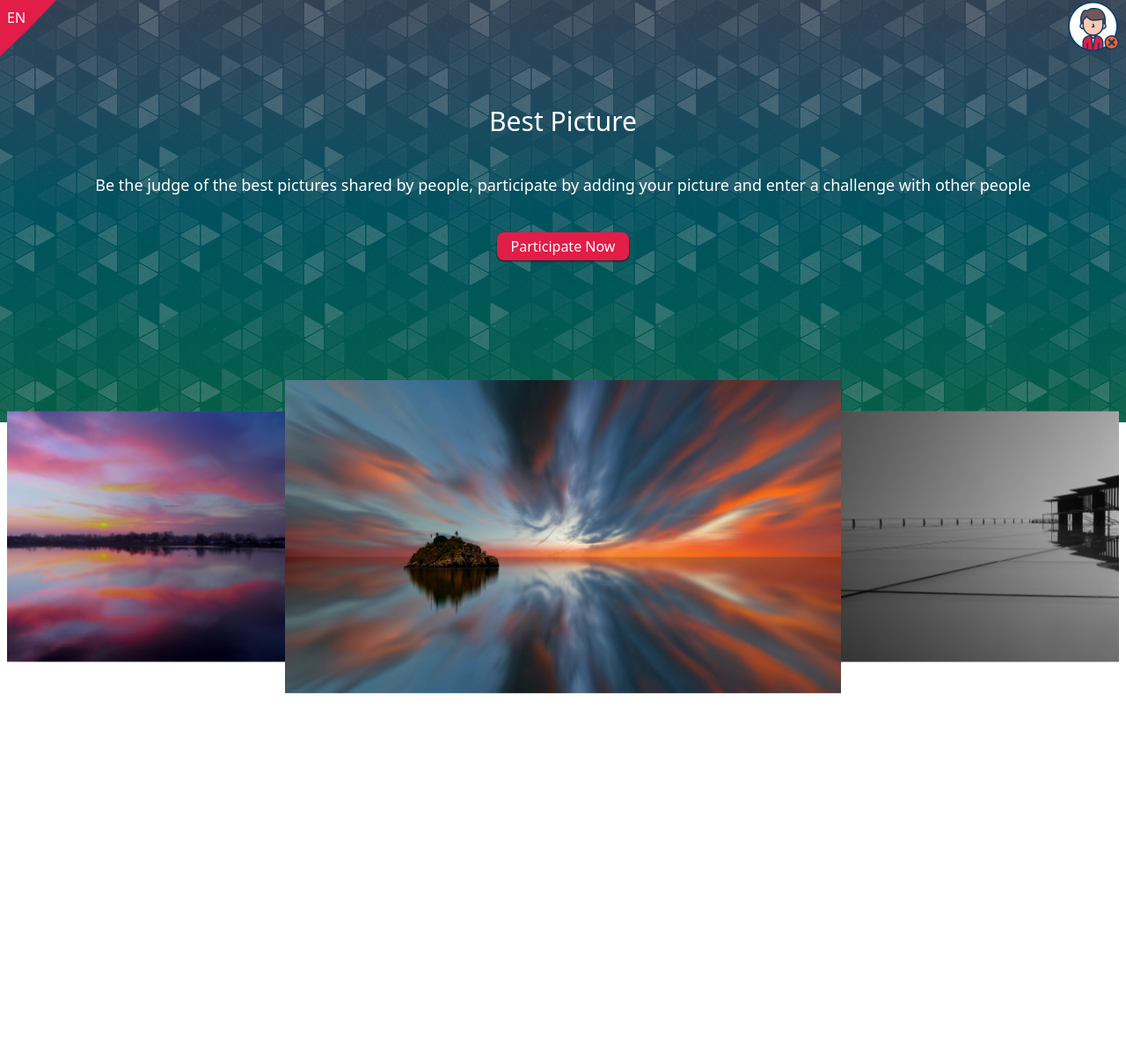
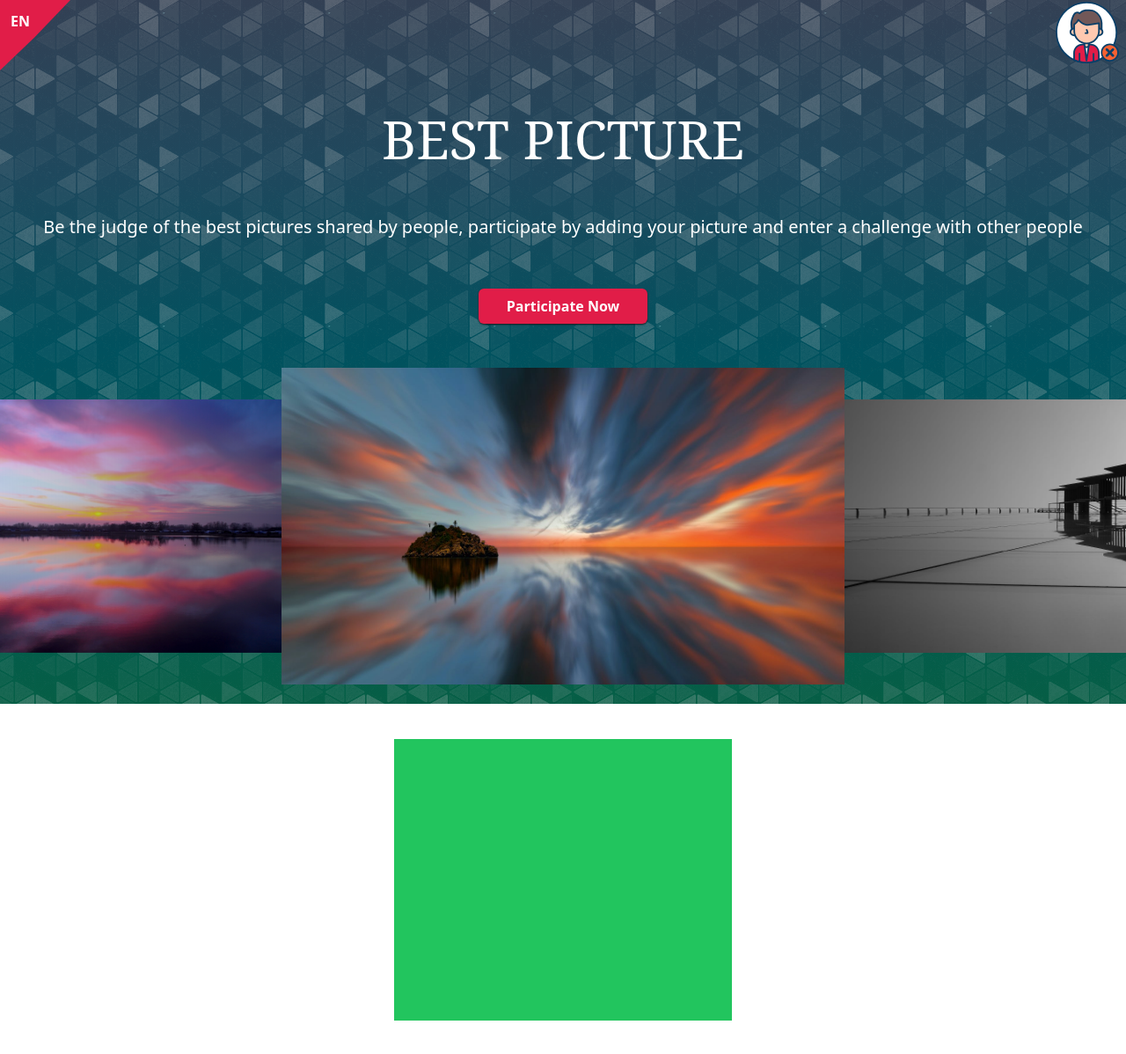
Before and after one commit to Murtaza01/bestpic, a React (Vite) app: page / in a window 1280 px wide. Shown: the whole page at 88% size. Before the commit the page ends 868 px from the top, so only its background shows below. Built offline with nearby package versions, Linux system fonts and the light colour scheme.

Commit message:
finished with the hero section, added mohamed vs fatima page with basic logic and style

```diff
--- a/index.html
+++ b/index.html
@@ -4,7 +4,7 @@
     <meta charset="UTF-8" />
     <link rel="icon" type="image/svg+xml" href="/vite.svg" />
     <meta name="viewport" content="width=device-width, initial-scale=1.0" />
-    <title>Shop</title>
+    <title>bestpic</title>
   </head>
   <body>
     <div id="root"></div>
--- a/src/App.tsx
+++ b/src/App.tsx
@@ -1,6 +1,7 @@
 import { createBrowserRouter, RouterProvider } from "react-router-dom";
 import LoginPage from "./pages/Login";
 import RootPage from "./pages/Root";
+import MvsFPage from "./pages/MvsF";
 const router = createBrowserRouter([
   {
     path: "/",
@@ -10,6 +11,10 @@ const router = createBrowserRouter([
     path: "/login",
     element: <LoginPage />,
   },
+  {
+    path: "/mohamed-vs-fatima",
+    element: <MvsFPage />,
+  },
 ]);
 
 const App = () => {
--- /dev/null
+++ b/src/assets/data/mf.tsx
@@ -0,0 +1,10 @@
+import img1 from "../images/1.jpg";
+import img2 from "../images/2.jpg";
+import img3 from "../images/3.jpg";
+import img4 from "../images/4.jpg";
+const mfData = {
+  mohamed: [img1, img2, img3, img4],
+  fatima: [img2, img1, img4, img3],
+};
+
+export default mfData;
--- a/src/components/Slider.tsx
+++ b/src/components/Slider.tsx
@@ -7,7 +7,7 @@ import sliderData from "../assets/data/slider";
 
 const Slider = () => {
   return (
-    <div className="px-2 md:py-20">
+    <div className="flex flex-1 items-center">
       <Swiper
         effect={"coverflow"}
         grabCursor={true}
@@ -22,7 +22,7 @@ const Slider = () => {
           modifier: 2,
         }}
         modules={[EffectCoverflow]}
-        className=""
+        className="flex-1"
       >
         {sliderData.map(({ img }, index) => {
           return (
--- a/src/layout/Hero.tsx
+++ b/src/layout/Hero.tsx
@@ -3,15 +3,15 @@ import { Link } from "react-router-dom";
 const Hero = () => {
   return (
     <>
-      <div className="relative space-y-10 px-4 py-14 text-center">
-        <h1 className="text-3xl">Best Picture</h1>
-        <p className="text-lg">
+      <div className="space-y-14 px-4 text-center">
+        <h1 className="font-serif text-6xl uppercase">Best Picture</h1>
+        <p className="text-xl">
           Be the judge of the best pictures shared by people, participate by
           adding your picture and enter a challenge with other people
         </p>
         <Link to={"login"} className="inline-block">
           {" "}
-          <button className="rounded-lg bg-rose-600 px-4 py-1 text-white shadow-sm shadow-black/70">
+          <button className="rounded-md bg-rose-600 px-8 py-2 font-semibold text-white shadow-sm shadow-black/70">
             Participate Now
           </button>
         </Link>
--- a/src/layout/Nav.tsx
+++ b/src/layout/Nav.tsx
@@ -1,13 +1,15 @@
 import { Link } from "react-router-dom";
-import user from "../assets/images/user-unauth.svg";
+import unauthUser from "../assets/images/user-unauth.svg";
+import authUser from "../assets/images/user-auth.svg";
 const Nav = () => {
+  const condition = false;
   return (
     <nav className="flex justify-between pe-2">
-      <button className="clip flex size-16 bg-rose-600 p-2 text-white">
+      <button className="clip flex size-20 bg-rose-600 p-3 font-semibold text-white">
         EN
       </button>
-      <Link to={"login"} className="w-16 pt-0.5">
-        <img src={user} className="" alt="" />
+      <Link to={"login"} className="w-20 pt-0.5">
+        <img src={condition ? authUser : unauthUser} className="" alt="" />
       </Link>
     </nav>
   );
--- /dev/null
+++ b/src/pages/MvsF.tsx
@@ -0,0 +1,31 @@
+import { useState } from "react";
+import mfData from "../assets/data/mf";
+import { shuffle } from "../util/helpers";
+
+const MvsFPage = () => {
+  const [index, setIndex] = useState<number>(0);
+
+  const { mohamed, fatima } = mfData;
+
+  // shows random order of images
+  const isEven = Math.floor(Math.random() * index) % 2 === 0;
+
+  shuffle(mohamed);
+  shuffle(fatima);
+
+  function handleClick(name: any) {
+    console.log(name);
+    setIndex((prev) => prev + 1);
+  }
+
+  return (
+    <div
+      className={`flex h-dvh ${isEven ? "flex-col" : "flex-col-reverse"} justify-center *:cursor-pointer`}
+    >
+      <img src={mohamed[index]} alt="" onClick={() => handleClick("mohamed")} />
+      <img src={fatima[index]} alt="" onClick={() => handleClick("fatima")} />
+    </div>
+  );
+};
+
+export default MvsFPage;
--- a/src/pages/Root.tsx
+++ b/src/pages/Root.tsx
@@ -4,6 +4,7 @@ import Aos from "aos";
 import "aos/dist/aos.css";
 import Nav from "../layout/Nav";
 import Slider from "../components/Slider";
+import { Link } from "react-router-dom";
 
 const RootPage = () => {
   useEffect(() => {
@@ -12,11 +13,16 @@ const RootPage = () => {
     });
   }, []);
   return (
-    <main className="rootBg h-[60dvh] text-white">
-      <Nav />
-      <Hero />
-      <Slider />
-    </main>
+    <>
+      <main className="rootBg flex h-dvh flex-col gap-12 pb-5 text-white">
+        <Nav />
+        <Hero />
+        <Slider />
+      </main>
+      <Link to={"mohamed-vs-fatima"}>
+        <div className="mx-auto my-10 h-80 w-96 bg-green-500"></div>
+      </Link>
+    </>
   );
 };
 
--- a/src/util/helpers.ts
+++ b/src/util/helpers.ts
@@ -1,4 +1,4 @@
-export function shuffle(array: []) {
+export function shuffle(array: string[]) {
   let currentIndex = array.length;
   // While there remain elements to shuffle...
   while (currentIndex != 0) {
```
